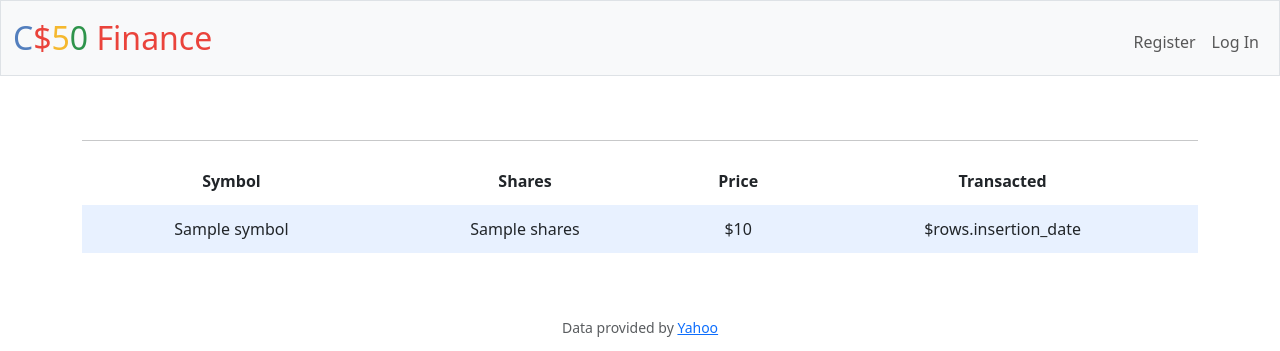
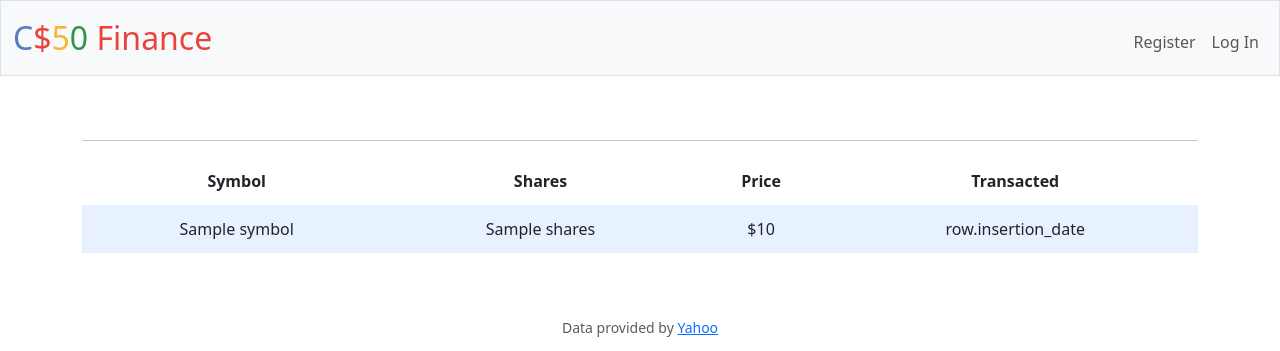
Before and after one commit to Ali-Rezk/CS50, a Flask app: template finance/templates/history.html in a window 1280 px wide. Shown: the top 351 px of the page. Run offline with Flask 3, Linux system fonts and the light colour scheme; the template is opened without the code that fills it: most values are stand-ins (such as "Sample title", 1, 10 or a date in 2020); some libraries are stand-ins or nearby versions.

Commit message:
Wed, Jul 31, 2024, 12:37 AM +03:00

```diff
--- a/finance/app.py
+++ b/finance/app.py
@@ -89,7 +89,6 @@ def history():
     rows = db.execute("SELECT * FROM history WHERE history_id=?", session["user_id"])
     price = [float(lookup(row['symbol'])['price']) for row in rows]
     rows_and_prices = zip(rows, price)
-    print(list(rows_and_prices))
     return render_template("history.html", rows_and_prices = rows_and_prices)
 @app.route("/login", methods=["GET", "POST"])
 def login():
--- a/finance/templates/history.html
+++ b/finance/templates/history.html
@@ -16,7 +16,7 @@
                 <!-- TODO: Loop through the database entries to display them in this table -->
                 {% for row, price in rows_and_prices %}
                 <tr>
-                    <td>{{ row.symbol }}</td><td>{{ row.shares }}</td><td>${{ price }}</td><td>$rows.insertion_date</td>
+                    <td>{{ row.symbol }}</td><td>{{ row.shares }}</td><td>${{ price }}</td><td>row.insertion_date</td>
                 </tr>
                 <hr>
                 {% endfor %}
```
